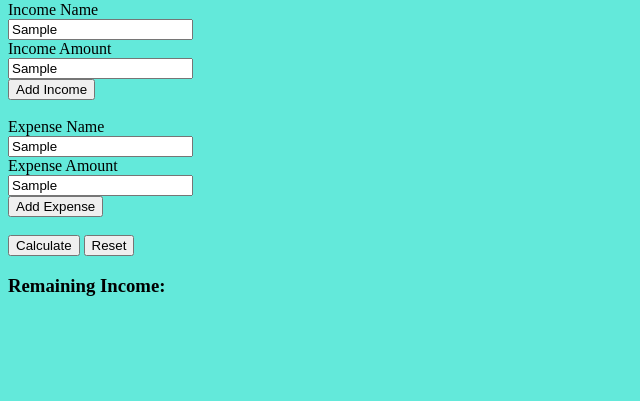
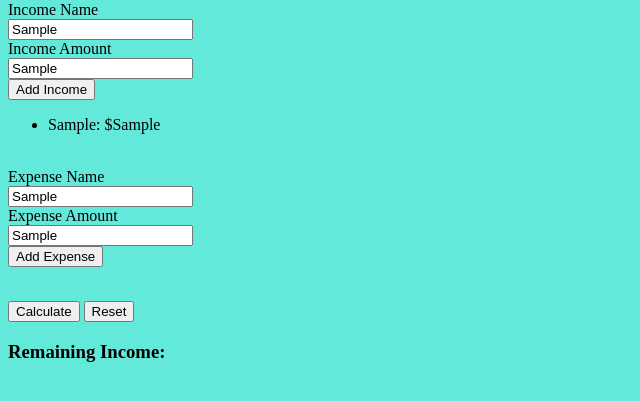
Before and after one commit to 3DandGo/HiyohiWeb, a plain HTML site: page index.html in a window 1280 px wide. Both pictures are taken after typing "Sample", "Sample", "Sample", "Sample" into the empty fields and a click on the button "Add Income". Shown: the part 79-480 px from the top of the page, without its empty margins (0-640 px from the left). Drawn offline with Linux system fonts and the light colour scheme.

Commit message:
Add income list UI and render functions
Add <ul> placeholders for income and expense entries in index.html and implement addIncome() and renderIncomes() in index.js. addIncome() reads the income name and amount from inputs, pushes an income object onto the incomes array, and renderIncomes() rebuilds the incomeList DOM. Also includes a small cleanup to resetCalculator's closure. Expense rendering is not implemented in this change.

```diff
--- a/index.html
+++ b/index.html
@@ -17,6 +17,7 @@
     <br>
     <button onClick = "addIncome()" id = "addIncomeBtn">Add Income</button>
     <br>
+    <ul id = "incomeList"></ul>
     <br>
 
     Expense Name<br>
@@ -27,6 +28,7 @@
     <br>
     <button onClick = "addExpense()" id = "addExpenseBtn">Add Expense</button>
     <br>
+    <ul id = "expenseList"></ul>
     <br>
 
     <button onClick = "calculateIncome()" id = "calculateBtn">Calculate</button>
--- a/index.js
+++ b/index.js
@@ -24,3 +24,24 @@ function resetCalculator(){
     expenseName.value = "";
     expenseAmount.value = "";
 }
+
+function addIncome(){
+    let name = document.getElementById("incomeInputName").value;
+    let amount = document.getElementById("incomeInputAmount").value;
+
+    let income = {name, amount};
+    incomes.push(income);
+
+    renderIncomes();
+}
+
+function renderIncomes(){
+    let list = document.getElementById("incomeList");
+    list.innerHTML = "";
+
+    incomes.forEach(exp => {
+        let li = document.createElement("li");
+        li.textContent = `${exp.name}: $${exp.amount}`;
+        list.appendChild(li);
+    });
+}
```
